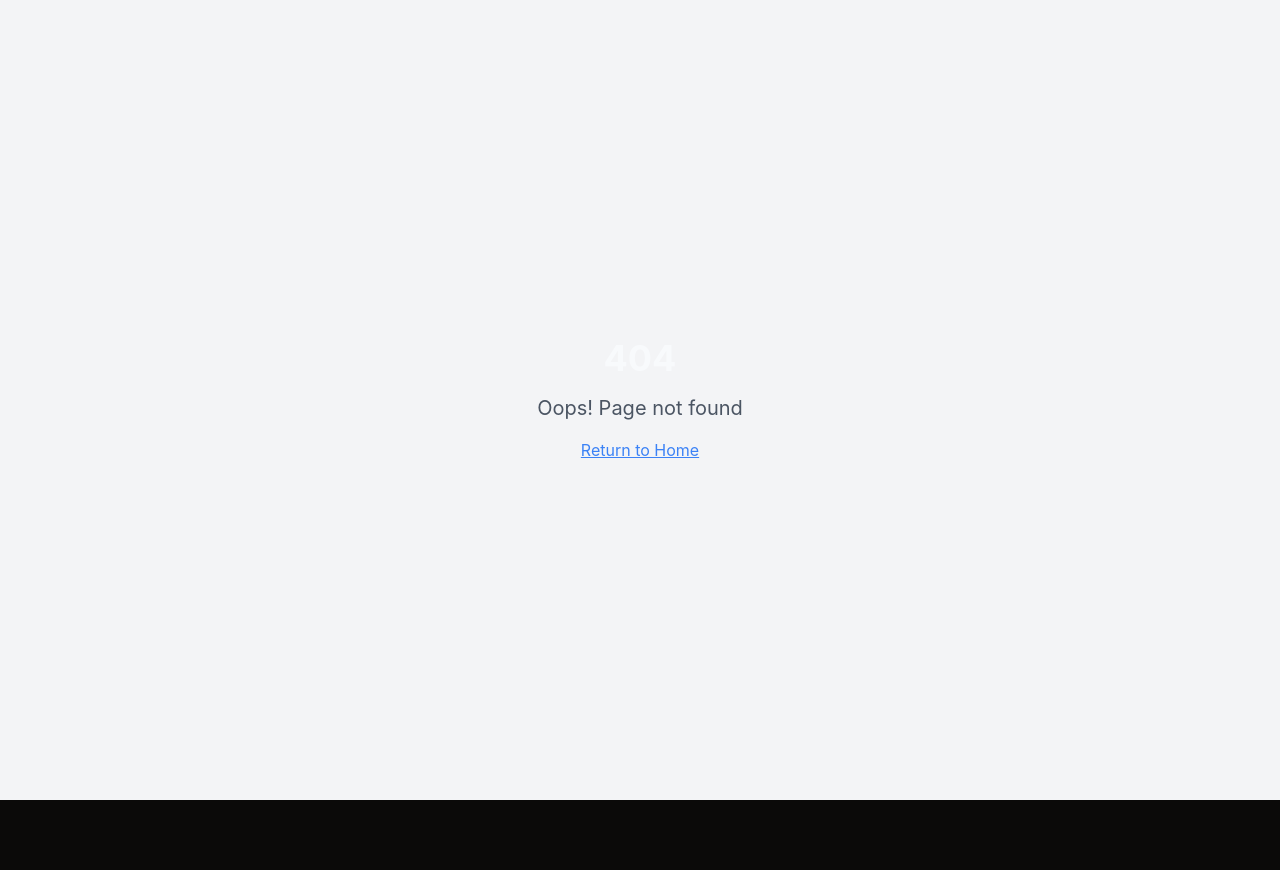
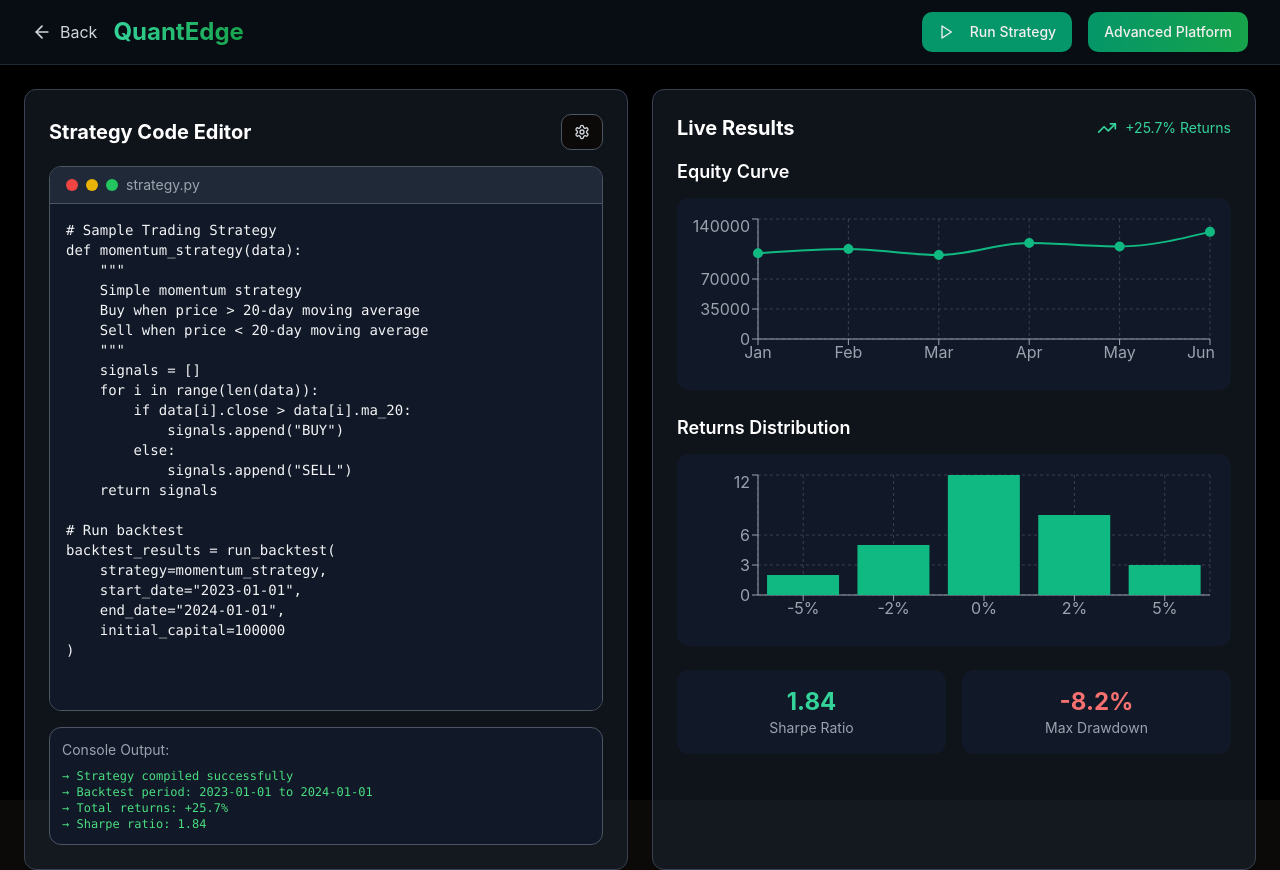
Before and after one commit to Mansi1975/curve-backtest-forge, a React (Vite) app: page /code-editor in a window 1280 px wide. Before the commit this address had no page. Before the commit the page ends 800 px from the top, so only its background shows below. Built offline with nearby package versions, Linux system fonts and the light colour scheme.

Commit message:
feat: Add intermediate page and company name change
Adds a new page between the login and backtest pages.
Changes the company name to "Quantedge".
Implements a two-column layout for the new page, with a code editor on the left and a graph simulator on the right, maintaining the existing theme.

```diff
--- a/src/App.tsx
+++ b/src/App.tsx
@@ -7,6 +7,7 @@ import { BrowserRouter, Routes, Route } from "react-router-dom";
 import Index from "./pages/Index";
 import Platform from "./pages/Platform";
 import Login from "./pages/Login";
+import CodeEditor from "./pages/CodeEditor";
 import NotFound from "./pages/NotFound";
 
 const queryClient = new QueryClient();
@@ -19,6 +20,7 @@ const App = () => (
       <BrowserRouter>
         <Routes>
           <Route path="/" element={<Index />} />
+          <Route path="/code-editor" element={<CodeEditor />} />
           <Route path="/platform" element={<Platform />} />
           <Route path="/login" element={<Login />} />
           {/* ADD ALL CUSTOM ROUTES ABOVE THE CATCH-ALL "*" ROUTE */}
--- a/src/components/AboutSection.tsx
+++ b/src/components/AboutSection.tsx
@@ -17,7 +17,8 @@ const AboutSection = () => {
     title: 'Community Driven',
     description: 'Join a thriving community of traders sharing strategies, insights, and best practices.'
   }];
-  return <section id="about" className="relative py-24 bg-black">
+  return (
+    <section id="about" className="relative py-24 bg-black">
       {/* Top curve */}
       <div className="absolute top-0 left-0 w-full">
         <svg viewBox="0 0 1200 120" preserveAspectRatio="none" className="relative block w-full h-16 md:h-24 transform rotate-180">
@@ -74,7 +75,7 @@ const AboutSection = () => {
               <div className="bg-gradient-to-br from-emerald-500/20 to-green-600/20 rounded-2xl p-8 backdrop-blur-sm">
                 <div className="text-center">
                   <div className="text-4xl font-bold text-emerald-400 mb-2">15+ Years</div>
-                  <div className="text-gray-300 mb-4 px-0">At QuantEdge we democratize quantitative trading my making sophisticated algorithmic strategies accessible to everyone. Our AI-Powered platform eliminates the complexity of coding while providing institutional -grade backtesting capabilities.</div>
+                  <div className="text-gray-300 mb-4 px-0">At QuantEdge we democratize quantitative trading by making sophisticated algorithmic strategies accessible to everyone. Our AI-Powered platform eliminates the complexity of coding while providing institutional-grade backtesting capabilities.</div>
                   <div className="text-4xl font-bold text-emerald-400 mb-2">50K+</div>
                   <div className="text-gray-300">institutional-grade backtesting capabilities.
 
@@ -96,6 +97,7 @@ Professional-grade performance analytics</div>
           <path d="M985.66,92.83C906.67,72,823.78,31,743.84,14.19c-82.26-17.34-168.06-16.33-250.45.39-57.84,11.73-114,31.07-172,41.86A600.21,600.21,0,0,1,0,27.35V120H1200V95.8C1132.19,118.92,1055.71,111.31,985.66,92.83Z" className="fill-gray-900"></path>
         </svg>
       </div>
-    </section>;
+    </section>
+  );
 };
 export default AboutSection;
--- a/src/components/Navigation.tsx
+++ b/src/components/Navigation.tsx
@@ -56,7 +56,8 @@ const Navigation = () => {
     }
     setIsMenuOpen(false);
   };
-  return <nav className={`fixed top-0 w-full z-50 transition-all duration-300 ${scrolled ? 'bg-black/90 backdrop-blur-md border-b border-emerald-900/20' : 'bg-transparent'}`}>
+  return (
+    <nav className={`fixed top-0 w-full z-50 transition-all duration-300 ${scrolled ? 'bg-black/90 backdrop-blur-md border-b border-emerald-900/20' : 'bg-transparent'}`}>
       <div className="max-w-7xl mx-auto px-4 sm:px-6 lg:px-8">
         <div className="flex justify-between items-center h-16">
           <div className="flex-shrink-0">
@@ -97,6 +98,7 @@ const Navigation = () => {
             </div>
           </div>}
       </div>
-    </nav>;
+    </nav>
+  );
 };
 export default Navigation;
--- /dev/null
+++ b/src/pages/CodeEditor.tsx
@@ -0,0 +1,207 @@
+
+import { useState } from 'react';
+import { useNavigate } from 'react-router-dom';
+import { Card } from '@/components/ui/card';
+import { Button } from '@/components/ui/button';
+import { ArrowLeft, Play, Settings, TrendingUp } from 'lucide-react';
+import { LineChart, Line, XAxis, YAxis, CartesianGrid, Tooltip, ResponsiveContainer, BarChart, Bar } from 'recharts';
+
+const CodeEditor = () => {
+  const navigate = useNavigate();
+  const [code, setCode] = useState(`# Sample Trading Strategy
+def momentum_strategy(data):
+    """
+    Simple momentum strategy
+    Buy when price > 20-day moving average
+    Sell when price < 20-day moving average
+    """
+    signals = []
+    for i in range(len(data)):
+        if data[i].close > data[i].ma_20:
+            signals.append("BUY")
+        else:
+            signals.append("SELL")
+    return signals
+
+# Run backtest
+backtest_results = run_backtest(
+    strategy=momentum_strategy,
+    start_date="2023-01-01",
+    end_date="2024-01-01",
+    initial_capital=100000
+)`);
+
+  // Sample data for charts
+  const equityData = [
+    { date: 'Jan', value: 100000 },
+    { date: 'Feb', value: 105000 },
+    { date: 'Mar', value: 98000 },
+    { date: 'Apr', value: 112000 },
+    { date: 'May', value: 108000 },
+    { date: 'Jun', value: 125000 },
+  ];
+
+  const returnsData = [
+    { range: '-5%', count: 2 },
+    { range: '-2%', count: 5 },
+    { range: '0%', count: 12 },
+    { range: '2%', count: 8 },
+    { range: '5%', count: 3 },
+  ];
+
+  return (
+    <div className="min-h-screen bg-black text-white">
+      {/* Header */}
+      <div className="border-b border-gray-800 bg-gray-900/50 backdrop-blur-sm">
+        <div className="max-w-7xl mx-auto px-4 sm:px-6 lg:px-8">
+          <div className="flex items-center justify-between h-16">
+            <div className="flex items-center space-x-4">
+              <button
+                onClick={() => navigate('/login')}
+                className="flex items-center space-x-2 text-gray-300 hover:text-emerald-400 transition-colors"
+              >
+                <ArrowLeft size={20} />
+                <span>Back</span>
+              </button>
+              <div className="text-2xl font-bold bg-gradient-to-r from-emerald-400 to-green-600 bg-clip-text text-transparent">
+                QuantEdge
+              </div>
+            </div>
+            <div className="flex items-center space-x-4">
+              <Button className="bg-emerald-600 hover:bg-emerald-700">
+                <Play className="mr-2" size={16} />
+                Run Strategy
+              </Button>
+              <Button
+                onClick={() => navigate('/platform')}
+                className="bg-gradient-to-r from-emerald-600 to-green-600 hover:from-emerald-700 hover:to-green-700"
+              >
+                Advanced Platform
+              </Button>
+            </div>
+          </div>
+        </div>
+      </div>
+
+      <div className="max-w-7xl mx-auto p-6">
+        <div className="grid grid-cols-1 lg:grid-cols-2 gap-6 h-[calc(100vh-120px)]">
+          {/* Left Side - Code Editor */}
+          <Card className="p-6 bg-gray-800/50 border-gray-700 flex flex-col">
+            <div className="flex items-center justify-between mb-4">
+              <h2 className="text-xl font-bold text-white">Strategy Code Editor</h2>
+              <div className="flex items-center space-x-2">
+                <Button variant="outline" size="sm" className="border-gray-600 text-gray-300 hover:bg-gray-700">
+                  <Settings size={16} />
+                </Button>
+              </div>
+            </div>
+
+            <div className="flex-1 bg-gray-900 rounded-lg border border-gray-600 overflow-hidden">
+              <div className="bg-gray-800 px-4 py-2 border-b border-gray-600 flex items-center space-x-2">
+                <div className="w-3 h-3 bg-red-500 rounded-full"></div>
+                <div className="w-3 h-3 bg-yellow-500 rounded-full"></div>
+                <div className="w-3 h-3 bg-green-500 rounded-full"></div>
+                <span className="ml-4 text-sm text-gray-400">strategy.py</span>
+              </div>
+
+              <textarea
+                value={code}
+                onChange={(e) => setCode(e.target.value)}
+                className="w-full h-full p-4 bg-gray-900 text-gray-100 font-mono text-sm resize-none focus:outline-none"
+                style={{ minHeight: '500px' }}
+                placeholder="Write your trading strategy here..."
+              />
+            </div>
+
+            <div className="mt-4 p-3 bg-gray-900 rounded-lg border border-gray-600">
+              <div className="text-sm text-gray-400 mb-2">Console Output:</div>
+              <div className="text-green-400 font-mono text-xs">
+                → Strategy compiled successfully<br/>
+                → Backtest period: 2023-01-01 to 2024-01-01<br/>
+                → Total returns: +25.7%<br/>
+                → Sharpe ratio: 1.84
+              </div>
+            </div>
+          </Card>
+
+          {/* Right Side - Graphs Simulator */}
+          <Card className="p-6 bg-gray-800/50 border-gray-700 flex flex-col">
+            <div className="flex items-center justify-between mb-4">
+              <h2 className="text-xl font-bold text-white">Live Results</h2>
+              <div className="flex items-center space-x-2 text-emerald-400">
+                <TrendingUp size={20} />
+                <span className="text-sm">+25.7% Returns</span>
+              </div>
+            </div>
+
+            <div className="flex-1 space-y-6">
+              {/* Equity Curve */}
+              <div>
+                <h3 className="text-lg font-semibold text-white mb-3">Equity Curve</h3>
+                <div className="h-48 bg-gray-900 rounded-lg p-4">
+                  <ResponsiveContainer width="100%" height="100%">
+                    <LineChart data={equityData}>
+                      <CartesianGrid strokeDasharray="3 3" stroke="#374151" />
+                      <XAxis dataKey="date" stroke="#9CA3AF" />
+                      <YAxis stroke="#9CA3AF" />
+                      <Tooltip
+                        contentStyle={{
+                          backgroundColor: '#1F2937',
+                          border: '1px solid #374151',
+                          borderRadius: '8px'
+                        }}
+                      />
+                      <Line
+                        type="monotone"
+                        dataKey="value"
+                        stroke="#10B981"
+                        strokeWidth={2}
+                        dot={{ fill: '#10B981', r: 4 }}
+                      />
+                    </LineChart>
+                  </ResponsiveContainer>
+                </div>
+              </div>
+
+              {/* Returns Distribution */}
+              <div>
+                <h3 className="text-lg font-semibold text-white mb-3">Returns Distribution</h3>
+                <div className="h-48 bg-gray-900 rounded-lg p-4">
+                  <ResponsiveContainer width="100%" height="100%">
+                    <BarChart data={returnsData}>
+                      <CartesianGrid strokeDasharray="3 3" stroke="#374151" />
+                      <XAxis dataKey="range" stroke="#9CA3AF" />
+                      <YAxis stroke="#9CA3AF" />
+                      <Tooltip
+                        contentStyle={{
+                          backgroundColor: '#1F2937',
+                          border: '1px solid #374151',
+                          borderRadius: '8px'
+                        }}
+                      />
+                      <Bar dataKey="count" fill="#10B981" />
+                    </BarChart>
+                  </ResponsiveContainer>
+                </div>
+              </div>
+
+              {/* Quick Stats */}
+              <div className="grid grid-cols-2 gap-4">
+                <div className="bg-gray-900 rounded-lg p-4 text-center">
+                  <div className="text-2xl font-bold text-emerald-400">1.84</div>
+                  <div className="text-sm text-gray-400">Sharpe Ratio</div>
+                </div>
+                <div className="bg-gray-900 rounded-lg p-4 text-center">
+                  <div className="text-2xl font-bold text-red-400">-8.2%</div>
+                  <div className="text-sm text-gray-400">Max Drawdown</div>
+                </div>
+              </div>
+            </div>
+          </Card>
+        </div>
+      </div>
+    </div>
+  );
+};
+
+export default CodeEditor;
--- a/src/pages/Login.tsx
+++ b/src/pages/Login.tsx
@@ -18,8 +18,8 @@ const Login = () => {
     e.preventDefault();
     // Here you would typically handle authentication
     console.log('Login attempt:', { email, password, isSignUp });
-    // For demo purposes, redirect to platform
-    navigate('/platform');
+    // For demo purposes, redirect to code editor
+    navigate('/code-editor');
   };
 
   return (
@@ -41,7 +41,7 @@ const Login = () => {
       <div className="relative z-10 w-full max-w-md mx-auto px-6">
         <div className="text-center mb-8">
           <h1 className="text-3xl font-bold bg-gradient-to-r from-emerald-400 to-green-500 bg-clip-text text-transparent mb-2">
-            CurveBacktest
+            QuantEdge
           </h1>
           <p className="text-gray-300">
             {isSignUp ? 'Create your account' : 'Welcome back'}
```
